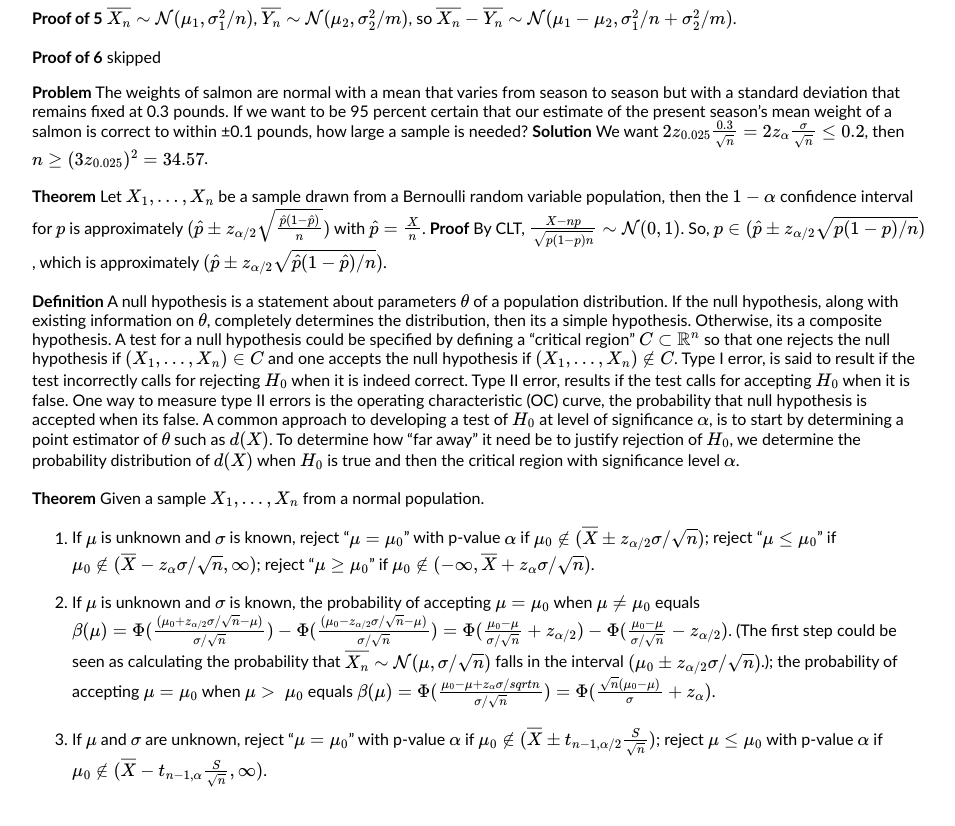
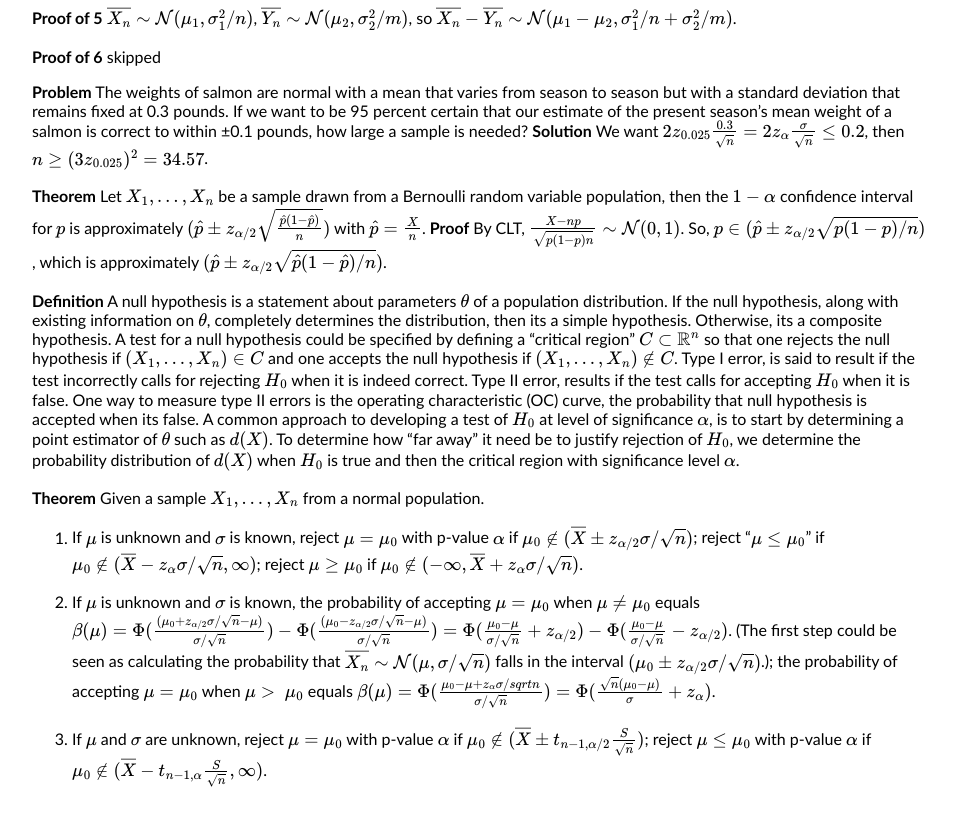
Before and after one commit to henryzhang11/questions-I-have, a Jekyll site: the page built from _posts/2023-08-20-probability-theory-review.md, in a window 1280 px wide and 900 px high, scrolled down 4968 px. Shown: the top 826 px of the window, without its empty margins (160-1115 px from the left). Built offline with Jekyll 4.4.1, drawn with Linux system fonts in a browser that asks for light colours; formulas are drawn with MathJax 3.

Commit message:
Update 2023-08-20-probability-theory-review.md

```diff
--- a/_posts/2023-08-20-probability-theory-review.md
+++ b/_posts/2023-08-20-probability-theory-review.md
@@ -140,8 +140,8 @@ title: "probability theory review"
 **Definition** A null hypothesis is a statement about parameters $\theta$ of a population distribution. If the null hypothesis, along with existing information on $\theta$, completely determines the distribution, then its a simple hypothesis. Otherwise, its a composite hypothesis. A test for a null hypothesis could be specified by defining a "critical region" $C\subset \mathbb{R}^n$ so that one rejects the null hypothesis if $(X_1,...,X_n)\in C$ and one accepts the null hypothesis if $(X_1,...,X_n)\notin C$. Type I error, is said to result if the test incorrectly calls for rejecting $H_0$ when it is indeed correct. Type II error, results if the test calls for accepting $H_0$ when it is false. One way to measure type II errors is the operating characteristic (OC) curve, the probability that null hypothesis is accepted when its false. A common approach to developing a test of $H_0$ at level of significance $\alpha$, is to start by determining a point estimator of $\theta$ such as $d(X)$. To determine how “far away” it need be to justify rejection of $H_0$, we determine the probability distribution of $d(X)$ when $H_0$ is true and then the critical region with significance level $\alpha$.
 
 **Theorem** Given a sample $X_1,...,X_n$ from a normal population.
-1. If $\mu$ is unknown and $\sigma$ is known, reject "$\mu=\mu_0$" with p-value $\alpha$ if $\mu_0\notin(\overline{X}\pm z_{\alpha/2}\sigma/\sqrt{n})$; reject "$\mu\leq\mu_0$" if $\mu_0\notin(\overline{X}-z_{\alpha}\sigma/\sqrt{n},\infty)$; reject "$\mu\geq\mu_0$" if $\mu_0\notin(-\infty,\overline{X}+z_{\alpha}\sigma/\sqrt{n})$.
+1. If $\mu$ is unknown and $\sigma$ is known, reject $\mu=\mu_0$ with p-value $\alpha$ if $\mu_0\notin(\overline{X}\pm z_{\alpha/2}\sigma/\sqrt{n})$; reject "$\mu\leq\mu_0$" if $\mu_0\notin(\overline{X}-z_{\alpha}\sigma/\sqrt{n},\infty)$; reject $\mu\geq\mu_0$ if $\mu_0\notin(-\infty,\overline{X}+z_{\alpha}\sigma/\sqrt{n})$.
 
 2. If $\mu$ is unknown and $\sigma$ is known, the probability of accepting $\mu=\mu_0$ when $\mu\neq \mu_0$ equals $\beta(\mu)=\Phi(\frac{(\mu_0+z_{\alpha/2}\sigma/\sqrt{n}-\mu)}{\sigma/\sqrt{n}})-\Phi(\frac{(\mu_0-z_{\alpha/2}\sigma/\sqrt{n}-\mu)}{\sigma/\sqrt{n}})=\Phi(\frac{\mu_0-\mu}{\sigma/\sqrt{n}}+z_{\alpha/2})-\Phi(\frac{\mu_0-\mu}{\sigma/\sqrt{n}}-z_{\alpha/2})$. (The first step could be seen as calculating the probability that $\overline{X_n}\sim\mathcal{N}(\mu,\sigma/\sqrt{n})$ falls in the interval $(\mu_0\pm z_{\alpha/2}\sigma/\sqrt{n})$.); the probability of accepting $\mu=\mu_0$ when $\mu \>\ \mu_0$ equals $\beta(\mu)=\Phi(\frac{\mu_0-\mu+z_\alpha\sigma/sqrt{n}}{\sigma/\sqrt{n}})=\Phi(\frac{\sqrt{n}(\mu_0-\mu)}{\sigma}+z_\alpha)$.
 
-3. If $\mu$ and $\sigma$ are unknown, reject "$\mu=\mu_0$" with p-value $\alpha$ if $\mu_0\notin(\overline{X}\pm t_{n-1,\alpha/2}\frac{S}{\sqrt{n}})$; reject $\mu\leq\mu_0$ with p-value $\alpha$ if $\mu_0\notin(\overline{X}-t_{n-1,\alpha}\frac{S}{\sqrt{n}},\infty)$.
+3. If $\mu$ and $\sigma$ are unknown, reject $\mu=\mu_0$ with p-value $\alpha$ if $\mu_0\notin(\overline{X}\pm t_{n-1,\alpha/2}\frac{S}{\sqrt{n}})$; reject $\mu\leq\mu_0$ with p-value $\alpha$ if $\mu_0\notin(\overline{X}-t_{n-1,\alpha}\frac{S}{\sqrt{n}},\infty)$.
```
